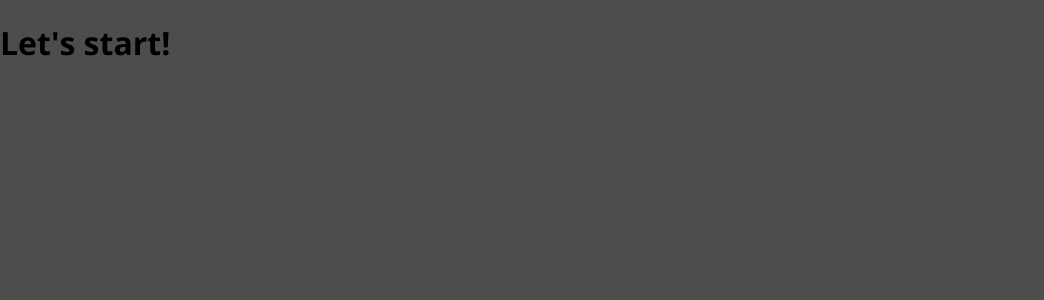
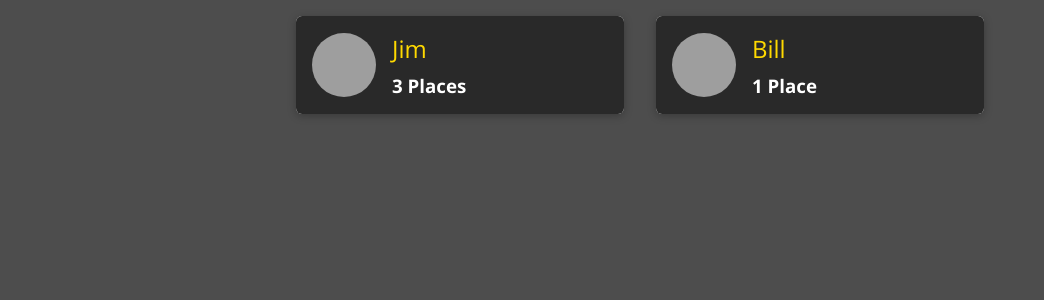
Before and after one commit to DrGooseman/MERN-Places, a React (Create React App) app in the folder FrontEnd/: page / in a window 1280 px wide. Shown: the top 300 px of the page, without its empty margins (0-1044 px from the left). Built offline with nearby package versions, Linux system fonts and the light colour scheme; grey boxes are pictures that could not be loaded.

Commit message:
adds UsersList and UserItem components, and routing

```diff
--- a/FrontEnd/src/App.js
+++ b/FrontEnd/src/App.js
@@ -1,7 +1,27 @@
-import React from 'react';
+import React from "react";
+import {
+  BrowserRouter as Router,
+  Route,
+  Redirect,
+  Switch
+} from "react-router-dom";
+import Users from "./user/pages/Users";
+import NewPlace from "./places/pages/NewPlace";
 
 function App() {
-  return <h1>Let's start!</h1>;
+  return (
+    <Router>
+      <Switch>
+        <Route path="/" exact>
+          <Users />
+        </Route>
+        <Route path="/places/new" exact>
+          <NewPlace />
+        </Route>
+        <Redirect to="/" />
+      </Switch>
+    </Router>
+  );
 }
 
 export default App;
--- /dev/null
+++ b/FrontEnd/src/places/pages/NewPlace.jsx
@@ -0,0 +1,7 @@
+import React from "react";
+
+function NewPlace() {
+  return <h1>NewPlace</h1>;
+}
+
+export default NewPlace;
--- /dev/null
+++ b/FrontEnd/src/shared/components/Avatar.css
@@ -0,0 +1,15 @@
+.avatar {
+  width: 100%;
+  height: 100%;
+  display: flex;
+  justify-content: center;
+  align-items: center;
+}
+
+.avatar img {
+  display: block;
+  border-radius: 50%;
+  width: 100%;
+  height: 100%;
+  object-fit: cover;
+}
--- /dev/null
+++ b/FrontEnd/src/shared/components/Avatar.jsx
@@ -0,0 +1,17 @@
+import React from "react";
+
+import "./Avatar.css";
+
+const Avatar = props => {
+  return (
+    <div className={`avatar ${props.className}`} style={props.style}>
+      <img
+        src={props.image}
+        alt={props.alt}
+        style={{ width: props.width, height: props.width }}
+      />
+    </div>
+  );
+};
+
+export default Avatar;
--- /dev/null
+++ b/FrontEnd/src/shared/components/Card.css
@@ -0,0 +1,9 @@
+.card {
+  position: relative;
+  margin: 0;
+  box-shadow: 0 2px 8px rgba(0, 0, 0, 0.26);
+  border-radius: 6px;
+  padding: 1rem;
+  overflow: hidden;
+  background: white;
+}
--- /dev/null
+++ b/FrontEnd/src/shared/components/Card.jsx
@@ -0,0 +1,13 @@
+import React from "react";
+
+import "./Card.css";
+
+const Card = props => {
+  return (
+    <div className={`card ${props.className}`} style={props.style}>
+      {props.children}
+    </div>
+  );
+};
+
+export default Card;
--- /dev/null
+++ b/FrontEnd/src/user/components/UserItem.css
@@ -0,0 +1,49 @@
+.user-item {
+  margin: 1rem;
+  width: calc(45% - 2rem);
+  min-width: 17.5rem;
+}
+
+.user-item a {
+  display: flex;
+  align-items: center;
+  width: 100%;
+  height: 100%;
+  text-decoration: none;
+  padding: 1rem;
+  color: white;
+  background: #292929;
+}
+
+.user-item a:hover,
+.user-item a:active {
+  background: #ffd900;
+}
+
+.user-item__content {
+  padding: 0;
+}
+
+.user-item__image {
+  width: 4rem;
+  height: 4rem;
+  margin-right: 1rem;
+}
+
+.user-item__info h2 {
+  font-size: 1.5rem;
+  margin: 0 0 0.5rem 0;
+  font-weight: normal;
+  color: #ffd900;
+}
+
+.user-item:hover h2,
+.user-item:active h2,
+.user-item:hover h3,
+.user-item:active h3 {
+  color: #292929;
+}
+
+.user-item__info h3 {
+  margin: 0;
+}
--- /dev/null
+++ b/FrontEnd/src/user/components/UserItem.jsx
@@ -0,0 +1,29 @@
+import React from "react";
+import { Link } from "react-router-dom";
+
+import Avatar from "../../shared/components/Avatar";
+import Card from "./../../shared/components/Card";
+
+import "./UserItem.css";
+
+function UserItem(props) {
+  return (
+    <li className="user-item">
+      <Card className="user-item__content">
+        <Link to={`/${props.id}/places`}>
+          <div className="user-item__image">
+            <Avatar image={props.image} alt={props.name} />
+          </div>
+          <div className="user-item__info">
+            <h2>{props.name}</h2>
+            <h3>
+              {props.placeCount} {props.placeCount === 1 ? "Place" : "Places"}
+            </h3>
+          </div>
+        </Link>
+      </Card>
+    </li>
+  );
+}
+
+export default UserItem;
--- /dev/null
+++ b/FrontEnd/src/user/components/UsersList.css
@@ -0,0 +1,10 @@
+.users-list {
+  list-style: none;
+  margin: 0 auto;
+  padding: 0;
+  width: 90%;
+  max-width: 50rem;
+  display: flex;
+  justify-content: center;
+  flex-wrap: wrap;
+}
--- /dev/null
+++ b/FrontEnd/src/user/components/UsersList.jsx
@@ -0,0 +1,29 @@
+import React from "react";
+import UserItem from "./UserItem";
+import "./UsersList.css";
+
+function UsersList(props) {
+  if (props.items.length === 0) {
+    return (
+      <div className="center">
+        <h2>No users found.</h2>
+      </div>
+    );
+  } else {
+    return (
+      <ul className="users-list">
+        {props.items.map(user => (
+          <UserItem
+            key={user.id}
+            id={user.id}
+            image={user.image}
+            name={user.name}
+            placeCount={user.places}
+          />
+        ))}
+      </ul>
+    );
+  }
+}
+
+export default UsersList;
--- /dev/null
+++ b/FrontEnd/src/user/pages/Users.jsx
@@ -0,0 +1,22 @@
+import React from "react";
+import UsersList from "./../components/UsersList";
+
+function Users() {
+  const USERS = [
+    {
+      id: 1,
+      name: "Jim",
+      image: "https://picsum.photos/200",
+      places: 3
+    },
+    {
+      id: 2,
+      name: "Bill",
+      image: "https://picsum.photos/200",
+      places: 1
+    }
+  ];
+  return <UsersList items={USERS} />;
+}
+
+export default Users;
```
